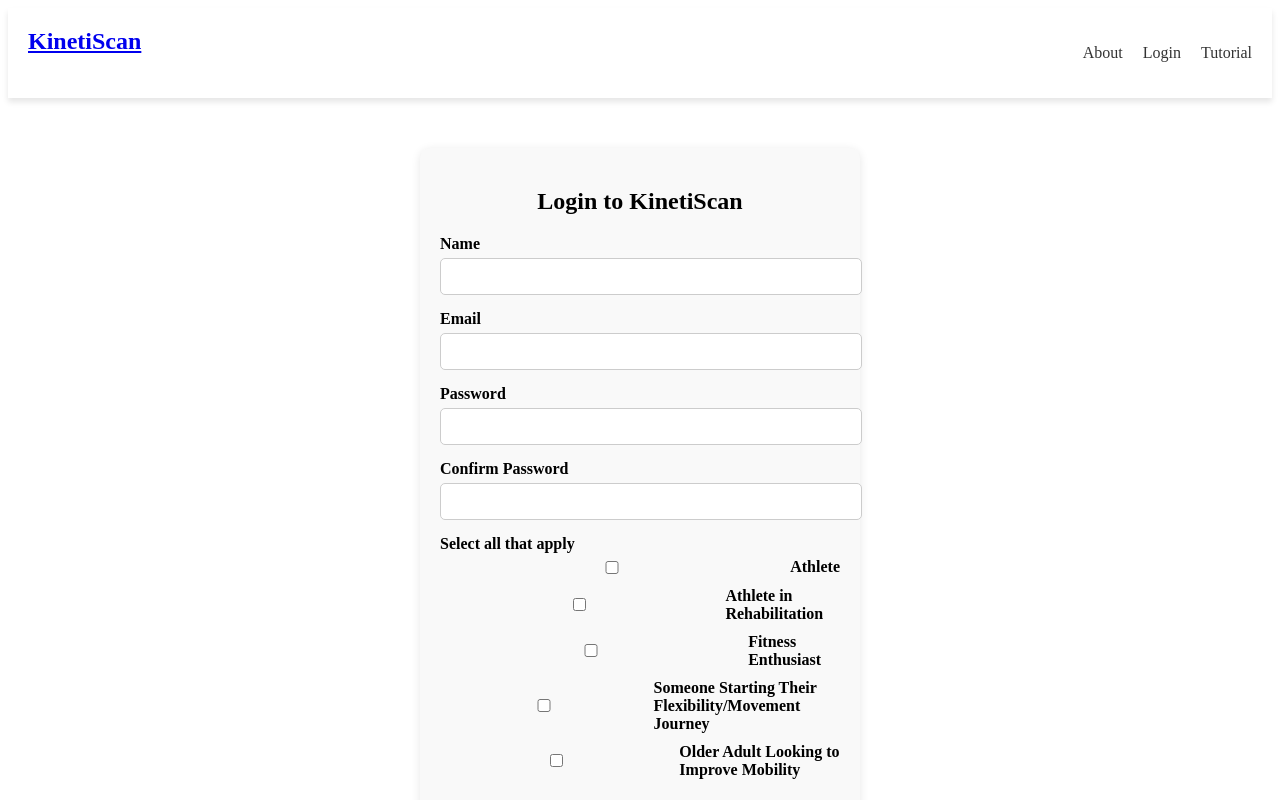
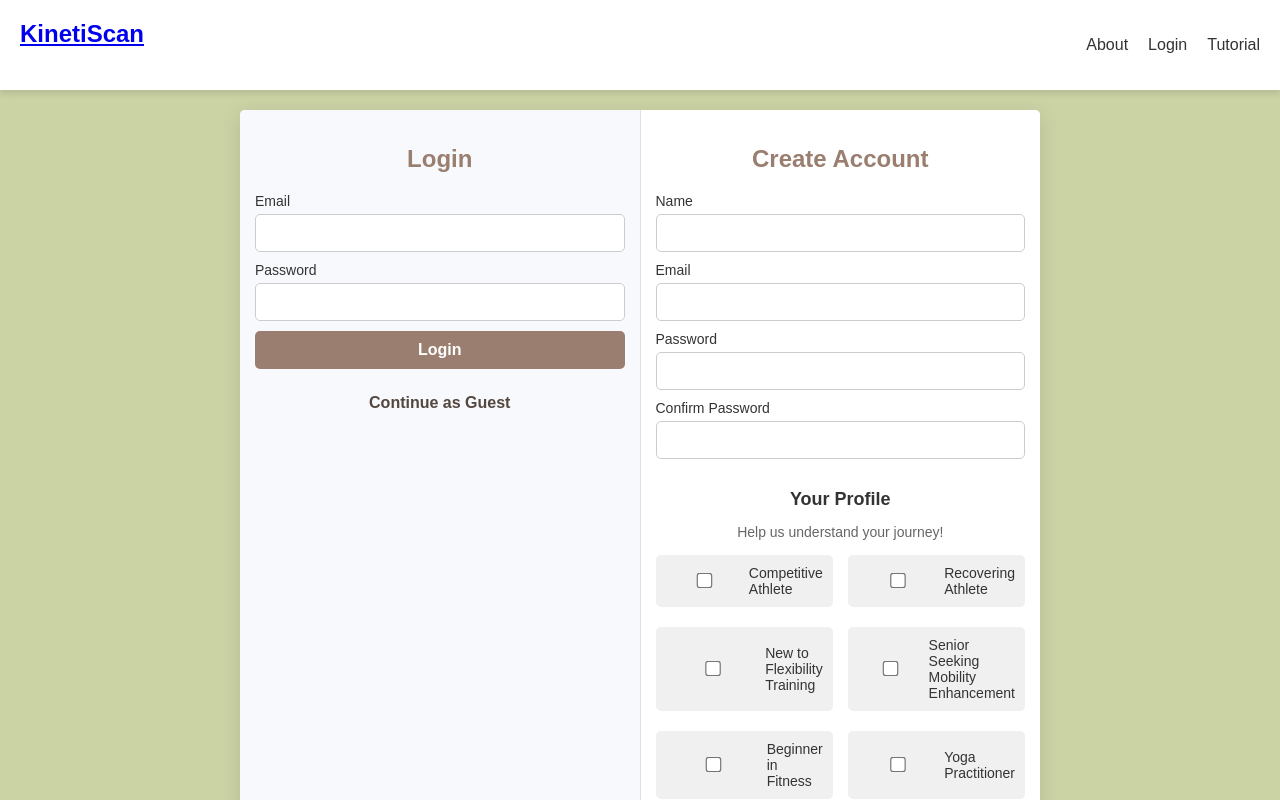
Before and after one commit to gillnim/KinetiScan, a React (Vite) app: page /login in a window 1280 px wide. Shown: the top 800 px of the page. Built offline with nearby package versions, Linux system fonts and the light colour scheme.

Commit message:
style login page, add form validation

```diff
--- a/src/App.jsx
+++ b/src/App.jsx
@@ -1,6 +1,5 @@
 import React from 'react';
 import { BrowserRouter, Route, Routes } from 'react-router-dom';
-import HomePage from './pages/HomePage/HomePage.jsx'
 import Homepage from './pages/HomePage/HomePage.jsx';
 import Header from './components/Header/Header.jsx';
 import LoginPage from './pages/LoginPage/LoginPage.jsx';
--- a/src/components/Login/Login.jsx
+++ b/src/components/Login/Login.jsx
@@ -1,48 +1,98 @@
-// src/pages/Login.jsx
-import React, { useState } from 'react';
-import { Link } from 'react-router-dom';
-import './Login.scss';
+import React, { useState } from "react";
+import { Link } from "react-router-dom";
+import "./Login.scss";
 
 const Login = () => {
-  const [form, setForm] = useState({
-    name: '',
-    email: '',
-    password: '',
-    confirmPassword: '',
+  const [loginForm, setLoginForm] = useState({
+    email: "",
+    password: "",
+  });
+
+  const [createAccountForm, setCreateAccountForm] = useState({
+    name: "",
+    email: "",
+    password: "",
+    confirmPassword: "",
     userProfile: [],
   });
 
-  const handleChange = (e) => {
+  const handleLoginChange = (e) => {
+    const { name, value } = e.target;
+    setLoginForm({ ...loginForm, [name]: value });
+  };
+
+  const handleCreateAccountChange = (e) => {
     const { name, value, type, checked } = e.target;
-    if (type === 'checkbox') {
-      setForm({
-        ...form,
+    if (type === "checkbox") {
+      setCreateAccountForm({
+        ...createAccountForm,
         userProfile: checked
-          ? [...form.userProfile, value]
-          : form.userProfile.filter((item) => item !== value),
+          ? [...createAccountForm.userProfile, value]
+          : createAccountForm.userProfile.filter((item) => item !== value),
       });
     } else {
-      setForm({ ...form, [name]: value });
+      setCreateAccountForm({ ...createAccountForm, [name]: value });
     }
   };
 
-  const handleSubmit = (e) => {
+  const handleLoginSubmit = (e) => {
     e.preventDefault();
-    console.log(form); // For now, just log the form data
+    console.log(loginForm);
+  };
+
+  const handleCreateAccountSubmit = (e) => {
+    e.preventDefault();
+    console.log(createAccountForm);
   };
 
   return (
     <div className="login">
-      <h2 className="login__title">Login to KinetiScan</h2>
-      <form className="login__form" onSubmit={handleSubmit}>
+      <div className="login__container">
+        <div className="login__form-section">
+          <h2 className="login__title">Login</h2>
+          <form className="login__form" onSubmit={handleLoginSubmit}>
+            <div className="login__form-group">
+              <label htmlFor="email">Email</label>
+              <input
+                type="email"
+                id="email"
+                name="email"
+                value={loginForm.email}
+                onChange={handleLoginChange}
+                required
+              />
+            </div>
+            <div className="login__form-group">
+              <label htmlFor="password">Password</label>
+              <input
+                type="password"
+                id="password"
+                name="password"
+                value={loginForm.password}
+                onChange={handleLoginChange}
+                required
+              />
+            </div>
+            <button type="submit" className="login__submit">
+              Login
+            </button>
+          </form>
+          <p className="login__guest">
+            <Link to="/record">Continue as Guest</Link>
+          </p>
+        </div>
+
+        <div className="login__form-section">
+          <h2 className="login__title">Create Account</h2>
+          <form className="login__form" onSubmit={handleCreateAccountSubmit}>
             <div className="login__form-group">
               <label htmlFor="name">Name</label>
               <input
                 type="text"
                 id="name"
                 name="name"
-            value={form.name}
-            onChange={handleChange}
+                value={createAccountForm.name}
+                onChange={handleCreateAccountChange}
                 required
               />
             </div>
@@ -52,8 +102,8 @@ const Login = () => {
                 type="email"
                 id="email"
                 name="email"
-            value={form.email}
-            onChange={handleChange}
+                value={createAccountForm.email}
+                onChange={handleCreateAccountChange}
                 required
               />
             </div>
@@ -63,8 +113,8 @@ const Login = () => {
                 type="password"
                 id="password"
                 name="password"
-            value={form.password}
-            onChange={handleChange}
+                value={createAccountForm.password}
+                onChange={handleCreateAccountChange}
                 required
               />
             </div>
@@ -74,71 +124,80 @@ const Login = () => {
                 type="password"
                 id="confirmPassword"
                 name="confirmPassword"
-            value={form.confirmPassword}
-            onChange={handleChange}
+                value={createAccountForm.confirmPassword}
+                onChange={handleCreateAccountChange}
                 required
               />
             </div>
             <div className="login__form-group">
-          <label>Select all that apply</label>
+              <h3 className="login__profile-title">Your Profile</h3>
+              <p className="login__profile-description">
+                Help us understand your journey!
+              </p>
               <div className="login__checkboxes">
                 <label>
                   <input
                     type="checkbox"
                     name="userProfile"
-                value="athlete"
-                onChange={handleChange}
+                    value="competitive_athlete"
+                    onChange={handleCreateAccountChange}
                   />
-              Athlete
+                  <span>Competitive Athlete</span>
                 </label>
                 <label>
                   <input
                     type="checkbox"
                     name="userProfile"
-                value="athlete_in_rehabilitation"
-                onChange={handleChange}
+                    value="recovering_athlete"
+                    onChange={handleCreateAccountChange}
                   />
-              Athlete in Rehabilitation
+                  <span>Recovering Athlete</span>
                 </label>
                 <label>
                   <input
                     type="checkbox"
                     name="userProfile"
-                value="fitness_enthusiast"
-                onChange={handleChange}
+                    value="new_to_flexibility_training"
+                    onChange={handleCreateAccountChange}
                   />
-              Fitness Enthusiast
+                  <span>New to Flexibility Training</span>
                 </label>
                 <label>
                   <input
                     type="checkbox"
                     name="userProfile"
-                value="starting_flexibility_journey"
-                onChange={handleChange}
+                    value="senior_seeking_mobility"
+                    onChange={handleCreateAccountChange}
                   />
-              Someone Starting Their Flexibility/Movement Journey
+                  <span>Senior Seeking Mobility Enhancement</span>
                 </label>
                 <label>
                   <input
                     type="checkbox"
                     name="userProfile"
-                value="older_adult"
-                onChange={handleChange}
+                    value="beginner_in_fitness"
+                    onChange={handleCreateAccountChange}
                   />
-              Older Adult Looking to Improve Mobility
+                  <span>Beginner in Fitness</span>
+                </label>
+                <label>
+                  <input
+                    type="checkbox"
+                    name="userProfile"
+                    value="yoga_practitioner"
+                    onChange={handleCreateAccountChange}
+                  />
+                  <span>Yoga Practitioner</span>
                 </label>
               </div>
             </div>
+
             <button type="submit" className="login__submit">
-          Login
+              Create Account
             </button>
           </form>
-      <p className="login__create-account">
-        Don't have an account? <a href="/create-account">Create Account</a>
-      </p>
-      <p className="login__guest">
-        <Link to = '/record'>Continue as Guest</Link>
-      </p>
+        </div>
+      </div>
     </div>
   );
 };
--- a/src/components/Login/Login.scss
+++ b/src/components/Login/Login.scss
@@ -1,88 +1,171 @@
+// Variables for colors and spacing
+$primary-color: #9A7E6F;
+$secondary-color: #CBD2A4;
+$text-color: #333;
+$border-radius: 5px;
+$padding: 15px;
+$margin: 10px;
+
+// Basic reset and box-sizing
+* {
+  box-sizing: border-box;
+}
+
+body {
+  margin: 0;
+  font-family: "Arial", sans-serif;
+  background-color: $secondary-color;
+}
+
+// Main login container
 .login {
-    max-width: 400px;
-    margin: 50px auto;
+  display: flex;
+  justify-content: center;
+  align-items: flex-start;
+  height: 100vh;
   padding: 20px;
-    background-color: #f9f9f9;
-    border-radius: 10px;
-    box-shadow: 0 2px 10px rgba(0, 0, 0, 0.1);
+
+  &__container {
+    display: flex;
+    justify-content: space-between;
+    width: 800px;
+    background: white;
+    border-radius: $border-radius;
+    box-shadow: 0 4px 20px rgba(0, 0, 0, 0.1);
+    overflow: hidden;
+  }
+
+  &__form-section {
+    flex: 1;
+    padding: $padding;
+    border-right: 1px solid #e0e0e0;
+
+    &:last-child {
+      border-right: none; // Remove border for the last section
+    }
+
+    &:nth-child(1) {
+      background-color: #f7f9fc; // Light background for login
+    }
+
+    &:nth-child(2) {
+      background-color: #ffffff; // White background for account creation
+    }
+  }
 
   &__title {
+    color: $primary-color;
+    margin-bottom: 20px;
+    font-size: 24px;
+    font-weight: bold;
     text-align: center;
-      font-size: 24px;
-      margin-bottom: 20px;
+  }
+
+  &__form {
+    display: flex;
+    flex-direction: column;
   }
 
   &__form-group {
-      margin-bottom: 15px;
+    margin-bottom: $margin;
 
     label {
+      font-size: 14px;
+      color: $text-color;
       display: block;
       margin-bottom: 5px;
-        font-weight: bold;
     }
 
     input {
       width: 100%;
       padding: 10px;
       border: 1px solid #ccc;
-        border-radius: 5px;
-      }
-    }
+      border-radius: $border-radius;
+      font-size: 14px;
 
-    &__checkboxes {
-      display: flex;
-      flex-direction: column;
-
-      label {
-        margin-bottom: 10px;
-        display: flex;
-        align-items: center;
-
-        input {
-          margin-right: 10px;
+      &:focus {
+        border-color: $primary-color;
+        outline: none;
+        box-shadow: 0 0 5px rgba($primary-color, 0.5);
       }
     }
   }
 
   &__submit {
-      width: 100%;
-      padding: 10px;
-      background-color: #007bff;
+    background-color: $primary-color;
     color: white;
     border: none;
-      border-radius: 5px;
+    border-radius: $border-radius;
+    padding: 10px;
     cursor: pointer;
     font-size: 16px;
+    font-weight: bold;
     transition: background-color 0.3s;
 
     &:hover {
-        background-color: #0056b3;
+      background-color: darken($primary-color, 10%);
     }
   }
 
-    &__create-account {
-      text-align: center;
-      margin-top: 20px;
+  &__profile-title {
+    margin: 20px 0 5px;
+    font-size: 18px;
+    color: $text-color;
+    text-align: center; // Center the title
+  }
 
-      a {
-        color: #007bff;
-        text-decoration: none;
+  &__profile-description {
+    font-size: 14px;
+    color: #666;
+    margin-bottom: 15px;
+    text-align: center; // Center the description
+  }
+
+  &__checkboxes {
+    display: grid; // Use grid layout for better organization
+    grid-template-columns: repeat(auto-fill, minmax(150px, 1fr)); // Responsive columns
+    gap: 15px; // Space between checkboxes
+    margin-bottom: $margin;
+
+    label {
+      display: flex; // Use flexbox for better alignment
+      align-items: center; // Center items vertically
+      padding: 10px; // Add padding for better click area
+      background-color: #f0f0f0; // Light background for better visibility
+      border-radius: $border-radius; // Rounded corners
+      transition: background-color 0.3s, box-shadow 0.3s; // Smooth hover effect
+
+      input {
+        margin-right: 10px; // Space between checkbox and text
+        transform: scale(1.2); // Make checkboxes larger for better visibility
+        cursor: pointer; // Change cursor to pointer for better UX
+      }
+
+      span {
+        flex: 1; // Allow span to take the remaining space
+        text-align: left; // Align text to the left
+      }
+
       &:hover {
-          text-decoration: underline;
+        background-color: $primary-color; // Change background on hover
+        color: white; // Change text color on hover
+        box-shadow: 0 2px 5px rgba(0, 0, 0, 0.2); // Add shadow for depth
       }
     }
   }
 
   &__guest {
     text-align: center;
-      margin-top: 10px;
+    margin-top: 25px;
+    font-weight: 700;
 
     a {
-        color: #28a745;
+      color: #54473F;
       text-decoration: none;
+      transition: color 0.3s;
 
       &:hover {
-          text-decoration: underline;
+        color: $secondary-color;
       }
     }
   }
```
Lines whose indentation alone changed are shown as unchanged.
